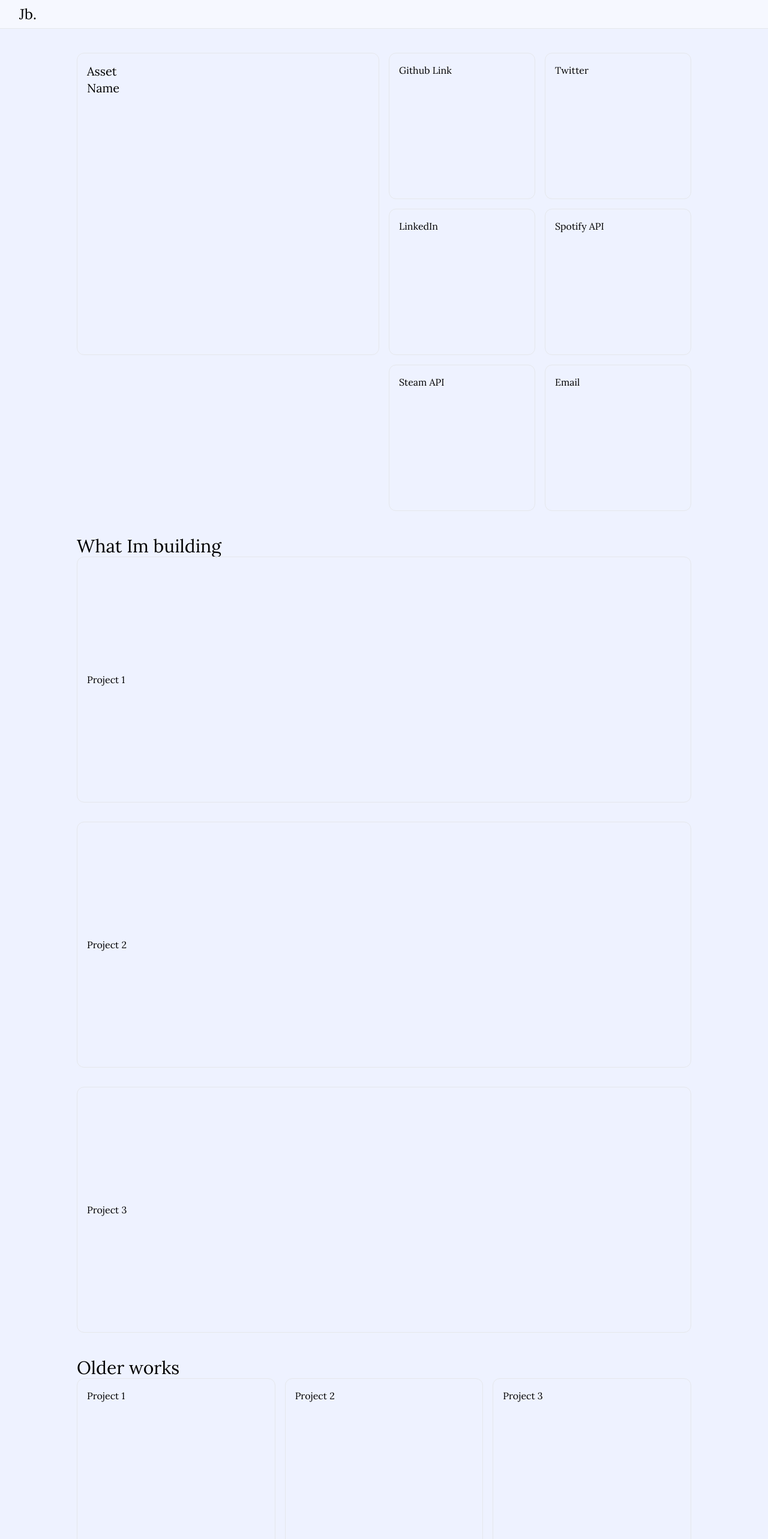
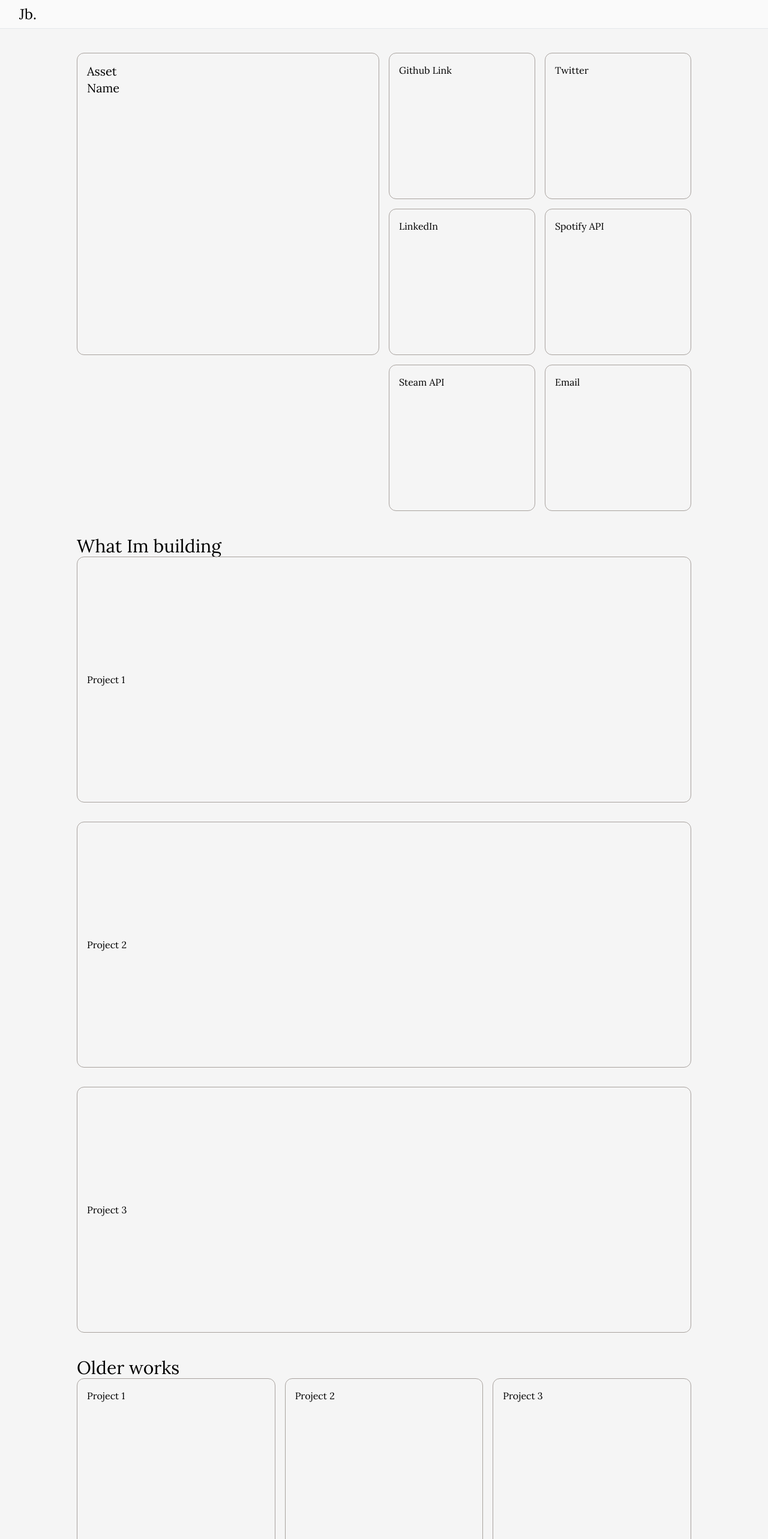
Before and after one commit to steezplusplus/digital-garden, a Next.js app: page / in a window 1280 px wide. Shown: the top 2566 px of the page at 60% size. Built offline with nearby package versions, Linux system fonts and the light colour scheme.

Commit message:
style: Color scheme

```diff
--- a/app/(routes)/page.tsx
+++ b/app/(routes)/page.tsx
@@ -8,36 +8,66 @@ export default async function HomePage() {
   return (
     <div className="mx-auto flex w-full max-w-screen-lg flex-col gap-10 py-10">
       <div className="grid grid-cols-1 gap-x-4 sm:grid-cols-2">
-        <div className="sticky top-0 aspect-square rounded-xl border p-4">
+        <div className="sticky top-0 aspect-square rounded-xl border border-stone-400 p-4">
           <h2 className="text-xl">Asset</h2>
           <h2 className="text-xl">Name</h2>
         </div>
         <div className="grid grid-cols-2 gap-4">
-          <div className="aspect-square rounded-xl border p-4">Github Link</div>
-          <div className="aspect-square rounded-xl border p-4">Twitter</div>
-          <div className="aspect-square rounded-xl border p-4">LinkedIn</div>
-          <div className="aspect-square rounded-xl border p-4">Spotify API</div>
-          <div className="aspect-square rounded-xl border p-4">Steam API</div>
-          <div className="aspect-square rounded-xl border p-4">Email</div>
+          <div className="aspect-square rounded-xl border border-stone-400 p-4">
+            Github Link
+          </div>
+          <div className="aspect-square rounded-xl border border-stone-400 p-4">
+            Twitter
+          </div>
+          <div className="aspect-square rounded-xl border border-stone-400 p-4">
+            LinkedIn
+          </div>
+          <div className="aspect-square rounded-xl border border-stone-400 p-4">
+            Spotify API
+          </div>
+          <div className="aspect-square rounded-xl border border-stone-400 p-4">
+            Steam API
+          </div>
+          <div className="aspect-square rounded-xl border border-stone-400 p-4">
+            Email
+          </div>
         </div>
       </div>
       <div>
         <h2 className="text-3xl">What Im building</h2>
         <div className="grid grid-cols-1 gap-8">
-          <div className="rounded-xl border px-4 py-48">Project 1</div>
-          <div className="rounded-xl border px-4 py-48">Project 2</div>
-          <div className="rounded-xl border px-4 py-48">Project 3</div>
+          <div className="rounded-xl border border-stone-400 px-4 py-48">
+            Project 1
+          </div>
+          <div className="rounded-xl border border-stone-400 px-4 py-48">
+            Project 2
+          </div>
+          <div className="rounded-xl border border-stone-400 px-4 py-48">
+            Project 3
+          </div>
         </div>
       </div>
       <div>
         <h2 className="text-3xl">Older works</h2>
         <div className="grid gap-4 sm:grid-cols-1 md:grid-cols-2 lg:grid-cols-3">
-          <div className="aspect-square rounded-xl border p-4">Project 1</div>
-          <div className="aspect-square rounded-xl border p-4">Project 2</div>
-          <div className="aspect-square rounded-xl border p-4">Project 3</div>
-          <div className="aspect-square rounded-xl border p-4">Project 1</div>
-          <div className="aspect-square rounded-xl border p-4">Project 2</div>
-          <div className="aspect-square rounded-xl border p-4">Project 3</div>
+          <div className="aspect-square rounded-xl border border-stone-400 p-4">
+            Project 1
+          </div>
+          <div className="aspect-square rounded-xl border border-stone-400 p-4">
+            Project 2
+          </div>
+          <div className="aspect-square rounded-xl border border-stone-400 p-4">
+            Project 3
+          </div>
+          <div className="aspect-square rounded-xl border border-stone-400 p-4">
+            Project 1
+          </div>
+          <div className="aspect-square rounded-xl border border-stone-400 p-4">
+            Project 2
+          </div>
+          <div className="aspect-square rounded-xl border border-stone-400 p-4">
+            Project 3
+          </div>
         </div>
       </div>
     </div>
--- a/app/globals.css
+++ b/app/globals.css
@@ -8,7 +8,8 @@
   }
 
   body {
-    @apply bg-indigo-50 text-black dark:bg-neutral-900 dark:text-indigo-50;
+    @apply bg-neutral-100 text-black;
+    @apply dark:bg-neutral-900 dark:text-indigo-50;
     @apply grid h-screen;
     grid-template:
       'nav' 3rem
@@ -17,7 +18,9 @@
   }
 
   body > nav {
-    @apply border-b bg-white/50 dark:bg-indigo-100/5;
+    @apply border-b;
+    @apply bg-white/50;
+    @apply dark:bg-indigo-100/5;
     grid-area: nav;
   }
 
@@ -26,7 +29,9 @@
   }
 
   body > footer {
-    @apply border-t bg-white/50 dark:bg-indigo-100/5;
+    @apply border-t;
+    @apply bg-white/50;
+    @apply dark:bg-indigo-100/5;
     grid-area: footer;
   }
 }
```
